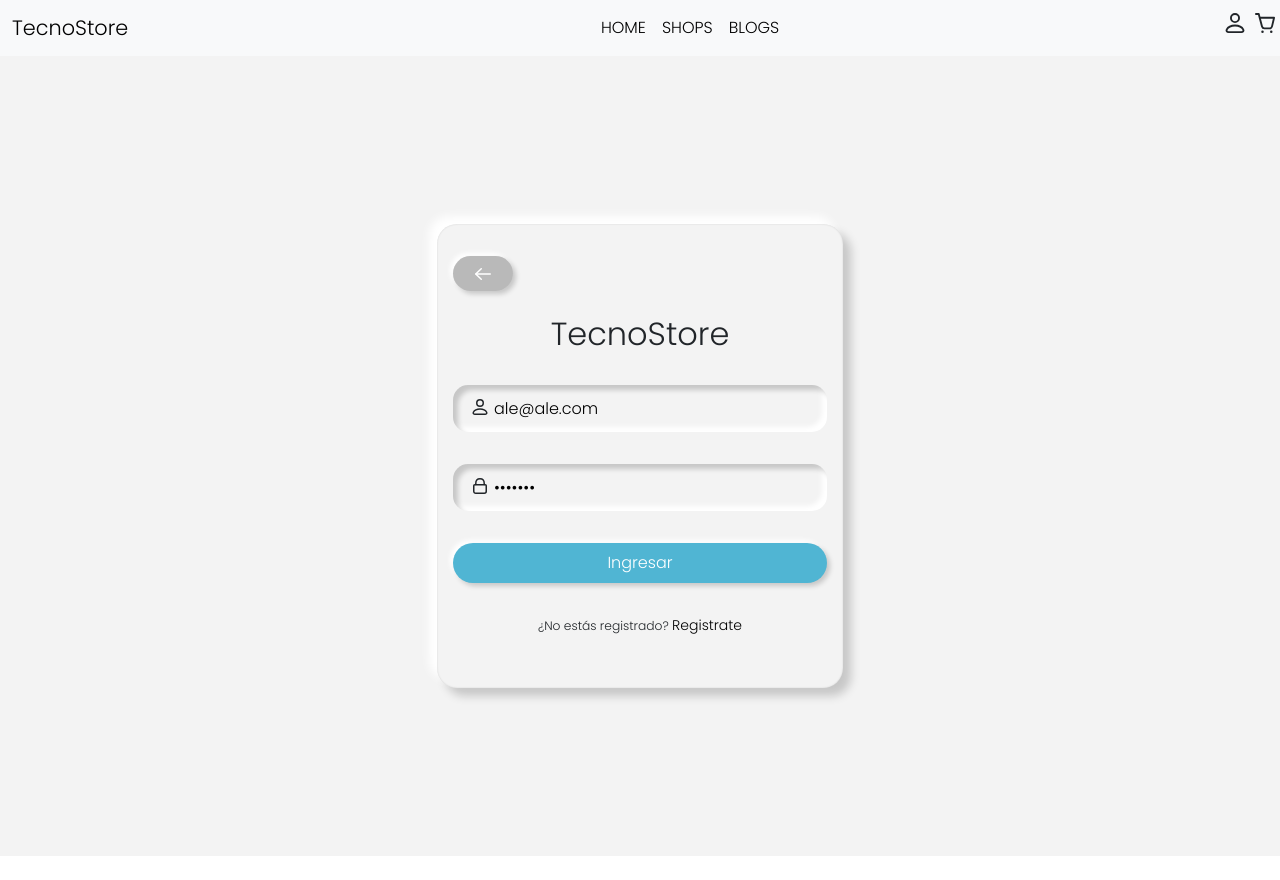
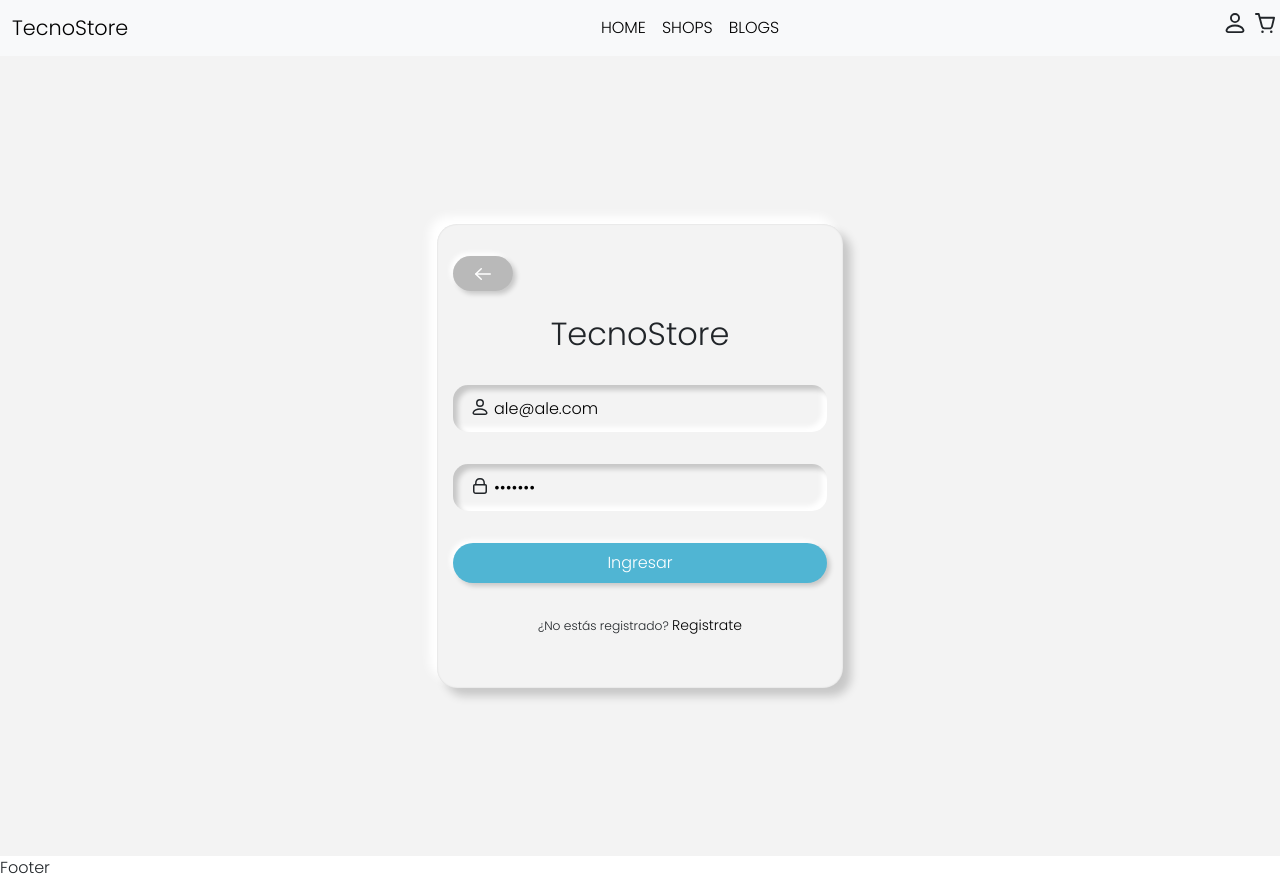
Before and after one commit to No-Country/c6-22, a React (Create React App) app in the folder front/: page /login in a window 1280 px wide. Before the commit the page ends 856 px from the top, so only its background shows below. Built offline with nearby package versions, Linux system fonts and the light colour scheme.

Commit message:
footer footer.module and route added

```diff
--- /dev/null
+++ b/front/src/components/footer/Footer.js
@@ -0,0 +1,9 @@
+import React from 'react'
+
+const Footer = () => {
+  return (
+    <div>Footer</div>
+  )
+}
+
+export default Footer
--- a/front/src/router/AppRouter.js
+++ b/front/src/router/AppRouter.js
@@ -2,6 +2,7 @@
 import { useDispatch, useSelector } from "react-redux";
 import { BrowserRouter, Routes, Route, Navigate } from "react-router-dom";
 import { Cart } from "../components/cart/Cart";
+import Footer from "../components/footer/Footer";
 import Home from "../components/home/Home";
 import { Login } from "../components/login/Login";
 import Navbar from "../components/navbar/Navbar";
@@ -52,8 +53,10 @@
               <Cart />
             </ProtectedRoute>
           }
+
         />
       </Routes>
+      <Footer />
     </BrowserRouter>
   );
 };
```
Also changed, not shown: front/src/components/footer/Footer.module.css (added).
